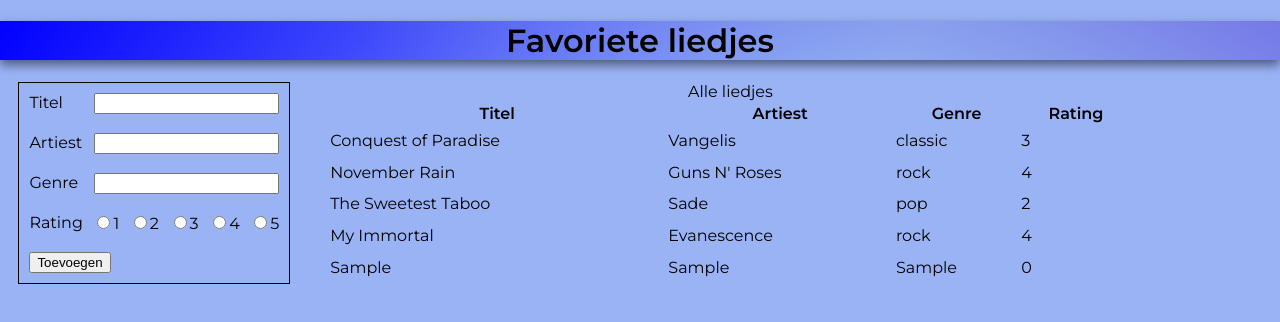
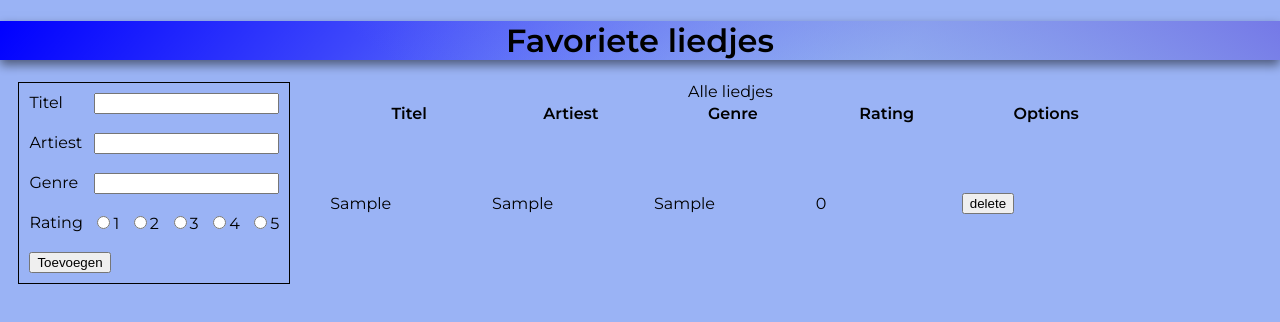
Before and after one commit to dpendjol/dominique_pendjol_lil-playlist, a React (Create React App) app: page / in a window 1280 px wide. Both pictures are taken after typing "Sample", "Sample", "Sample" into the empty fields and a click on the button "Toevoegen". Shown: the top 322 px of the page. Built offline with nearby package versions, Linux system fonts and the light colour scheme.

Commit message:
delete funtion implemented

```diff
--- a/src/components/Container/index.js
+++ b/src/components/Container/index.js
@@ -4,43 +4,53 @@ import InputForm from '../InputForm'
 import SongList from '../SongList'
 import './container.css'
 
-const initialSongList = [
-    {
-        id: 0,
-        title: 'Conquest of Paradise',
-        artist: 'Vangelis',
-        genre: 'classic',
-        rating: 3
-    },
-    {
-        id: 1,
-        title: 'November Rain',
-        artist: 'Guns N\' Roses',
-        genre: 'rock',
-        rating: 4
-    },
-    {
-        id: 2,
-        title: 'The Sweetest Taboo',
-        artist: 'Sade',
-        genre: 'pop',
-        rating: 2
-    },
-    {
-        id: 3,
-        title: 'My Immortal',
-        artist: 'Evanescence',
-        genre: 'rock',
-        rating: 4
-    },
-]
+// const initialSongList = [
+//     {
+//         id: 0,
+//         title: 'Conquest of Paradise',
+//         artist: 'Vangelis',
+//         genre: 'classic',
+//         rating: 3
+//     },
+//     {
+//         id: 1,
+//         title: 'November Rain',
+//         artist: 'Guns N\' Roses',
+//         genre: 'rock',
+//         rating: 4
+//     },
+//     {
+//         id: 2,
+//         title: 'The Sweetest Taboo',
+//         artist: 'Sade',
+//         genre: 'pop',
+//         rating: 2
+//     },
+//     {
+//         id: 3,
+//         title: 'My Immortal',
+//         artist: 'Evanescence',
+//         genre: 'rock',
+//         rating: 4
+//     },
+// ]
 
 const Container = () => {
-    const [songList, setSongList] = useState(initialSongList)
+    const [songList, setSongList] = useState([])
 
     const addSong = (newSong) => {
-        const newSongList = songList
-        setSongList([...newSongList, newSong])
+        setSongList([...songList, newSong])
+    }
+
+    const deleteSong = (delSong) => {
+        console.log('deleteSong functie uit container')
+        const newSongList = songList.filter(song => {
+            if (song.id !== delSong) {
+                return true
+            }
+            return false
+        })
+        setSongList(newSongList)
     }
 
     // const deleteSong = oldSong => {
@@ -50,7 +60,7 @@ const Container = () => {
     return (
         <div className="Container">
             <InputForm addSong={addSong}></InputForm>
-            <SongList songList={songList}></SongList>
+            <SongList songList={songList} options={{delete: deleteSong}}></SongList>
         </div>
     )
 }
--- a/src/components/InputForm/index.js
+++ b/src/components/InputForm/index.js
@@ -62,7 +62,6 @@ class InputForm extends Component {
             default:
                 return;
         }
-        console.log(returnObject)
         this.setState(returnObject)
     }
 
--- a/src/components/SongList/index.js
+++ b/src/components/SongList/index.js
@@ -1,7 +1,7 @@
 import React, {useState} from 'react';
 import './SongList.css'
 
-const SongList = ({ songList}) => {
+const SongList = ({ songList, options}) => {
     const [sortBy, setSortBy] = useState(null)
     const [sortOrder, setSortOrder] = useState(true)
 
@@ -16,6 +16,14 @@ const SongList = ({ songList}) => {
         }
     }
 
+    const handleClickDelete = (event) => {
+        options.delete(event.target.value)
+    }
+
+    const handleClickEdit = () => {
+
+    }
+
     const getClass = (column) => {
         if (sortBy === null) {
             return
@@ -24,8 +32,6 @@ const SongList = ({ songList}) => {
         if (sortBy === column) {
             return sortOrder ? 'ascending' : 'descending'
         }
-
-
     }
 
     if (sortBy !== null) {
@@ -43,6 +49,14 @@ const SongList = ({ songList}) => {
                 <td>{song.artist}</td>
                 <td>{song.genre}</td>
                 <td>{song.rating}</td>
+                {options ?
+                        <td>
+                        <button value={song.id} onClick={handleClickDelete}>delete</button>
+                        {/* <button onClick={handleClickEdit}>edit</button>  */}
+                        </td>
+                    :
+                        null
+                    }
             </tr>
         )
     })
@@ -56,6 +70,7 @@ const SongList = ({ songList}) => {
                     <th onClick={() => sorting('artist')} className={getClass('artist')}>Artiest</th>
                     <th onClick={() => sorting('genre')} className={getClass('genre')}>Genre</th>
                     <th onClick={() => sorting('rating')} className={getClass('rating')}>Rating</th>
+                    {options ? <th> Options </th> : null}
                 </tr>
             </thead>
             <tbody>
```
